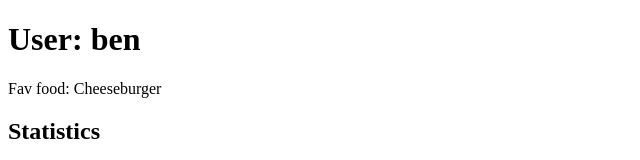
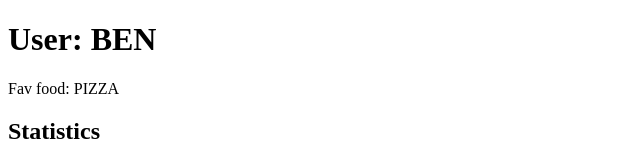
Before and after one commit to hiyongrui/intro-vue, a Vue app: page / in a window 1280 px wide. Shown: the top 160 px of the page, without its empty margins (0-640 px from the left). Built offline with nearby package versions, Linux system fonts and the light colour scheme.

Commit message:
passing prop using computed property
data is passed by reference, best practice to avoid mutating the prop in the child

```diff
--- a/src/App.vue
+++ b/src/App.vue
@@ -36,7 +36,14 @@ export default {
       favoriteFood: "pizza",
     }
   }),
-
+  computed: {
+    refinedUserData() {
+      return {
+        name: this.userData.name.toUpperCase(),
+        food: this.userData.favoriteFood.toUpperCase(),
+      };
+    }
+  },
   methods: {
     addNewCharacter() {
       this.characterList.push(this.newCharacter);
@@ -50,7 +57,7 @@ export default {
 </script>
 
 <template>
-  <UserCard :name="userData.name"/>
+  <UserCard :user="refinedUserData"/>
   <BenderStatistics :characters="characterList" />
   <h2>Characters</h2>
   <p v-if="characterList.length === 0">There are no characters</p>
--- a/src/components/UserCard.vue
+++ b/src/components/UserCard.vue
@@ -1,19 +1,15 @@
 <script>
 export default {
     props: {
-        name: {
-            type: String,
-            default: "John Doe"
+        user: {
+            type: Object,
+            required: true,
         },
-        food: {
-            type: String,
-            default: "Cheeseburger"
-        }
-    }
+    },
 }
 </script>
 
 <template>
-    <h1> User: {{name}} </h1>
-    <p> Fav food: {{food}} </p>
+    <h1> User: {{user.name}} </h1>
+    <p> Fav food: {{user.food}} </p>
 </template>
```
